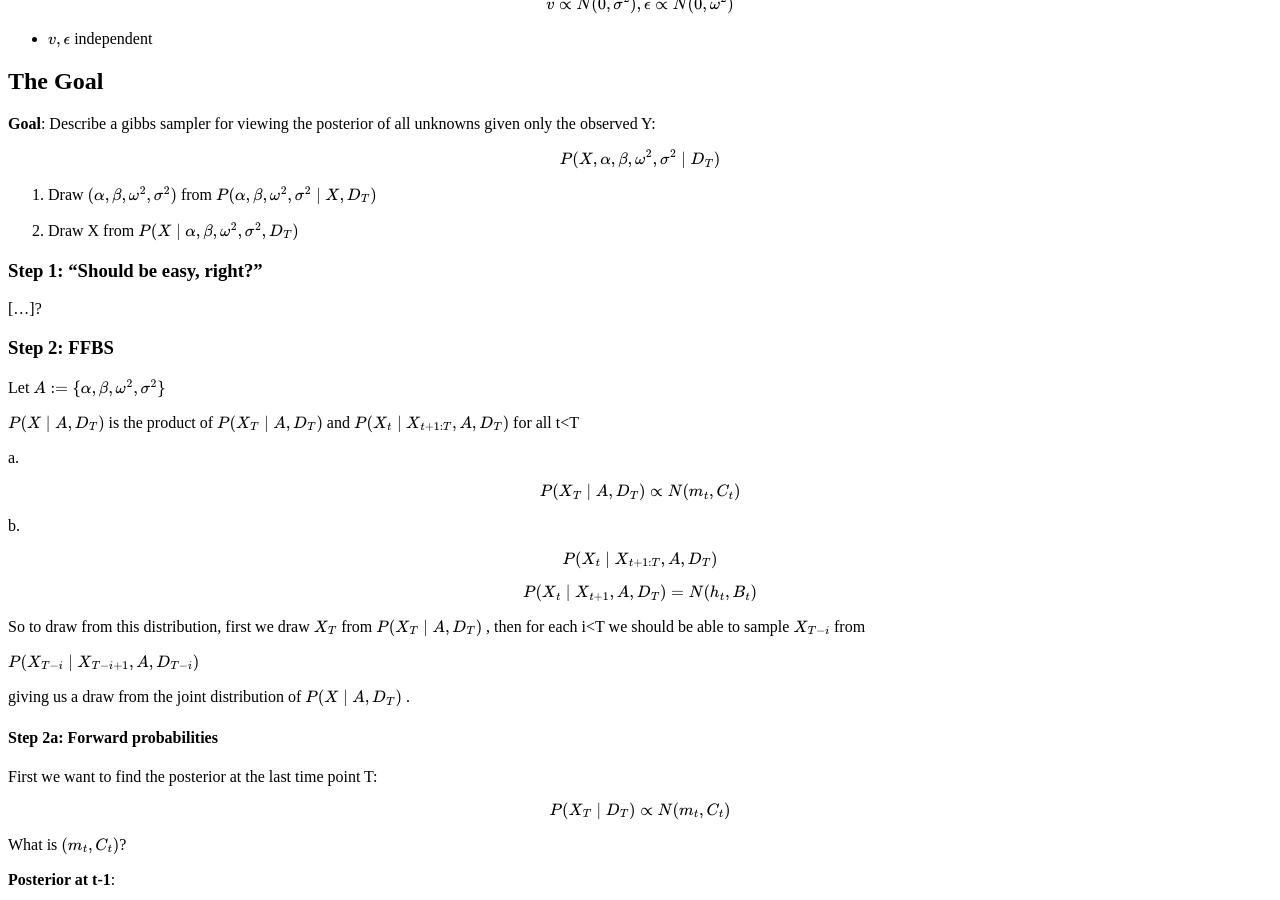
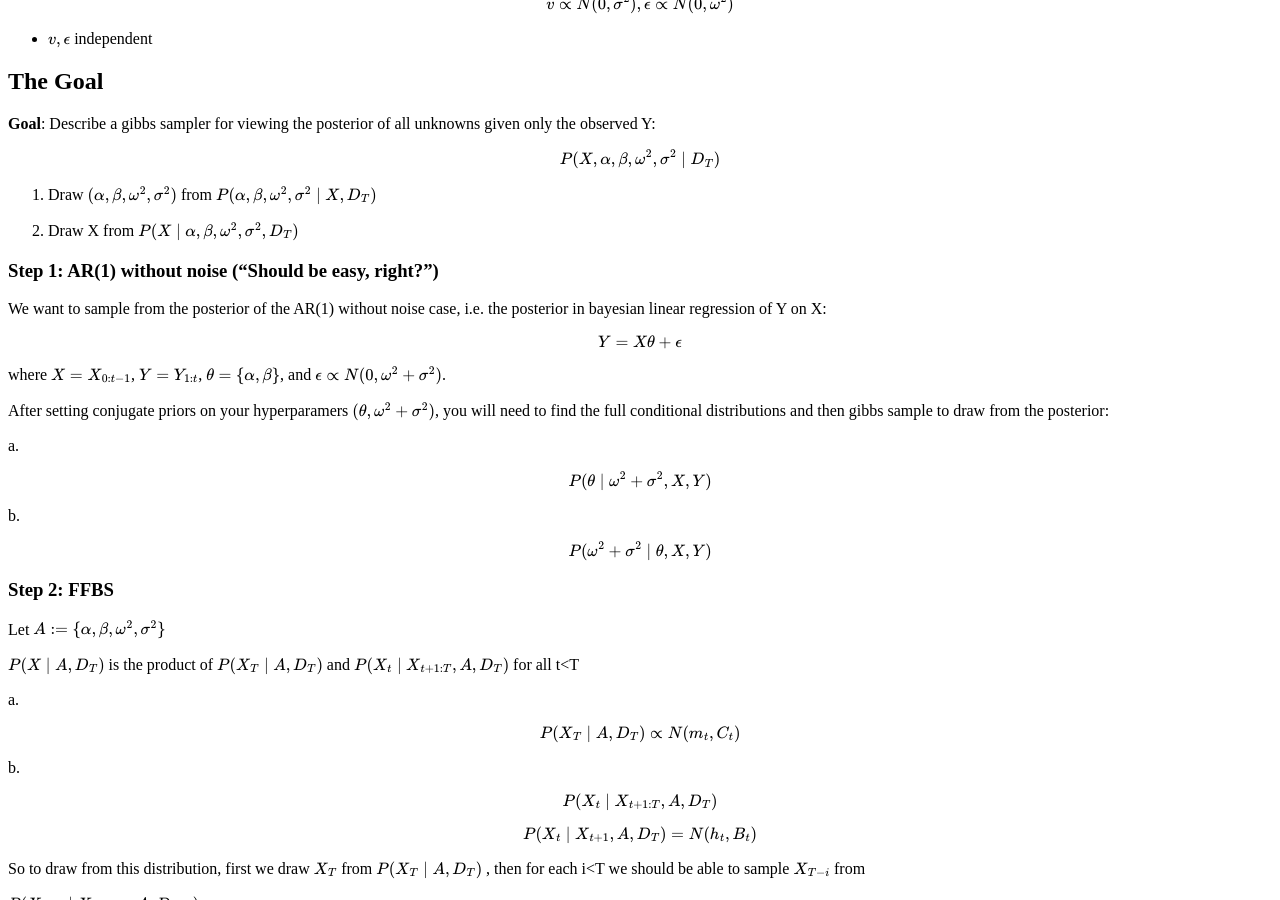
Before and after one commit to mobeets/mobeets.github.io, a Jekyll site: the page built from _posts/2014-09-11-autoregressive-gibbs.md, in a window 1280 px wide and 900 px high, scrolled down 474 px. Built offline with Jekyll 4.4.1, drawn with Linux system fonts in a browser that asks for light colours; nearby versions of some CDN libraries; some web fonts are replaced; formulas are drawn with MathJax 3.

Commit message:
rename post

```diff
--- a/_posts/2014-09-11-latex-test.md
+++ b/_posts/2014-09-11-autoregressive-gibbs.md
@@ -42,9 +42,23 @@ __Goal__: Describe a gibbs sampler for viewing the posterior of all unknowns giv
 2. Draw X from
 \\( P(X \mid \alpha, \beta, \omega^2, \sigma^2, D_T) \\)
 
-### Step 1: "Should be easy, right?"
+### Step 1: AR(1) without noise ("Should be easy, right?")
 
-[...]?
+We want to sample from the posterior of the AR(1) without noise case, i.e. the posterior in bayesian linear regression of Y on X:
+
+\\[ Y = X \theta + \epsilon \\]
+
+where \\( X = X\_{0:t-1} \\), \\( Y = Y\_{1:t} \\), \\( \theta = \\{ \alpha, \beta \\} \\), and \\( \epsilon \propto N(0, \omega^2 + \sigma^2) \\).
+
+After setting conjugate priors on your hyperparamers \\( ( \theta, \omega^2 + \sigma^2 ) \\), you will need to find the full conditional distributions and then gibbs sample to draw from the posterior:
+
+a.
+
+\\[ P( \theta \mid \omega^2 + \sigma^2, X, Y) \\]
+
+b.
+
+\\[ P( \omega^2 + \sigma^2 \mid \theta, X, Y ) \\]
 
 ### Step 2: FFBS
 
```
